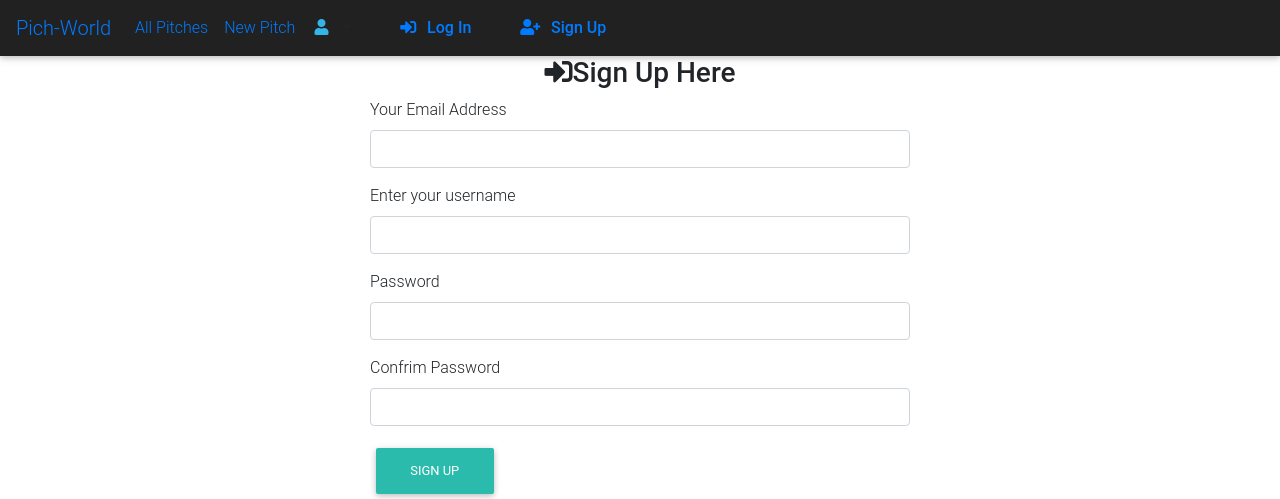
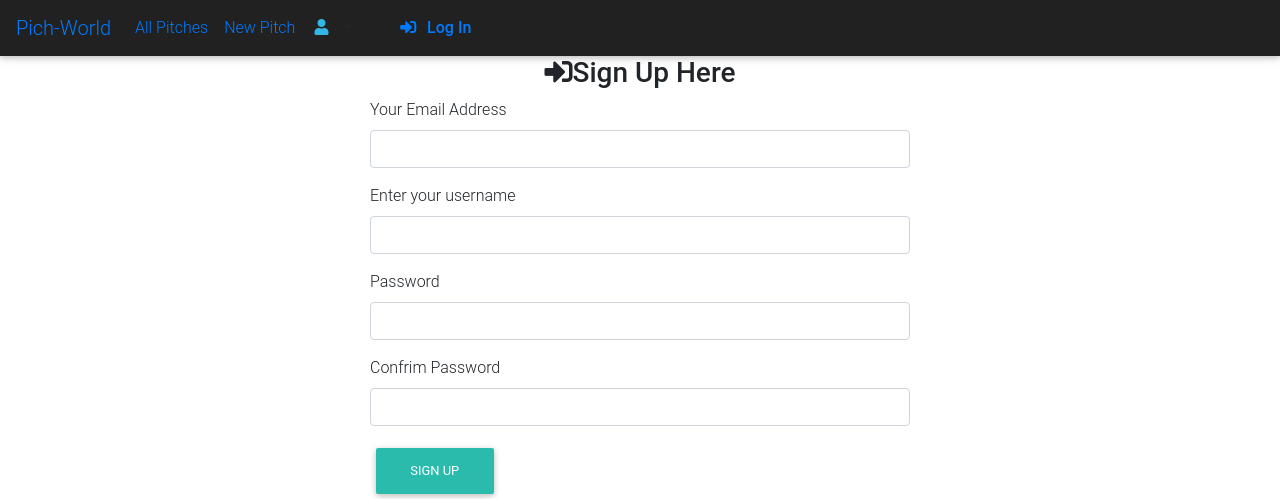
Before and after one commit to Albert-Byrone/Pitches, a Flask app: page /signup in a window 1280 px wide. Shown: the top 499 px of the page. Run offline with Flask 2, Linux system fonts and the light colour scheme; some libraries are stand-ins or nearby versions; some web fonts are replaced.

Commit message:
minor changes

```diff
--- a/app/templates/navbar.html
+++ b/app/templates/navbar.html
@@ -18,18 +18,24 @@
             <li class="nav-item dropdown">
             <a class="nav-link dropdown-toggle" style= 'margin-right:30px' data-toggle="dropdown"
               aria-haspopup="true" aria-expanded="false">
+
               <i class="fas fa-user text-info"></i>&nbsp;<strong>{{current_user.username}}</strong> </a>
             <div class="dropdown-menu dropdown-menu-right dropdown-info" aria-labelledby="navbarDropdownMenuLink-4">
-              <a class="dropdown-item" href="{{url_for('main.profile',name=current_user.username)}}"><i class="far fa-user"></i>&nbsp; My account</a>
+              <a class="dropdown-item" href="{{url_for('main.profile',name=current_user.username)}}"><i class="fa fa-user"></i>&nbsp; My account</a>
               <a class="dropdown-item " href="{{url_for('auth.logout')}}"><i class="fas fa-sign-out-alt"></i>&nbsp; Log out</a>
             </div>
             </li>
+            {% if current_user.is_authenticated %}
             <li class="nav-item">
+                <!-- <a  class="nav-link" href="{{url_for('auth.login')}}" style= 'margin-right:30px'><i class="fas fa-sign-in-alt"></i>&nbsp; <strong>Log In</strong></a> -->
+                <a style= 'margin-right:30px' class="nav-link" href="{{url_for('auth.logout')}}"><i class="fas fa-user-plus"></i></i>&nbsp; <strong>Log Out</strong></a>
+            </li>
+            {% else %}
+            <li class="nav-item ">
                 <a  class="nav-link" href="{{url_for('auth.login')}}" style= 'margin-right:30px'><i class="fas fa-sign-in-alt"></i>&nbsp; <strong>Log In</strong></a>
-            </li>
-            <li class="nav-item ">
-                    <a style= 'margin-right:30px' class="nav-link" href="{{url_for('auth.signup')}}"><i class="fas fa-user-plus"></i></i>&nbsp; <strong>Sign Up</strong></a>
-                </li>
+                    <!-- <a style= 'margin-right:30px' class="nav-link" href="{{url_for('auth.signup')}}"><i class="fas fa-user-plus"></i></i>&nbsp; <strong>Sign Up</strong></a> -->
+              </li>
+            {% endif %}
         </ul>
     </div>
   </nav>
```
